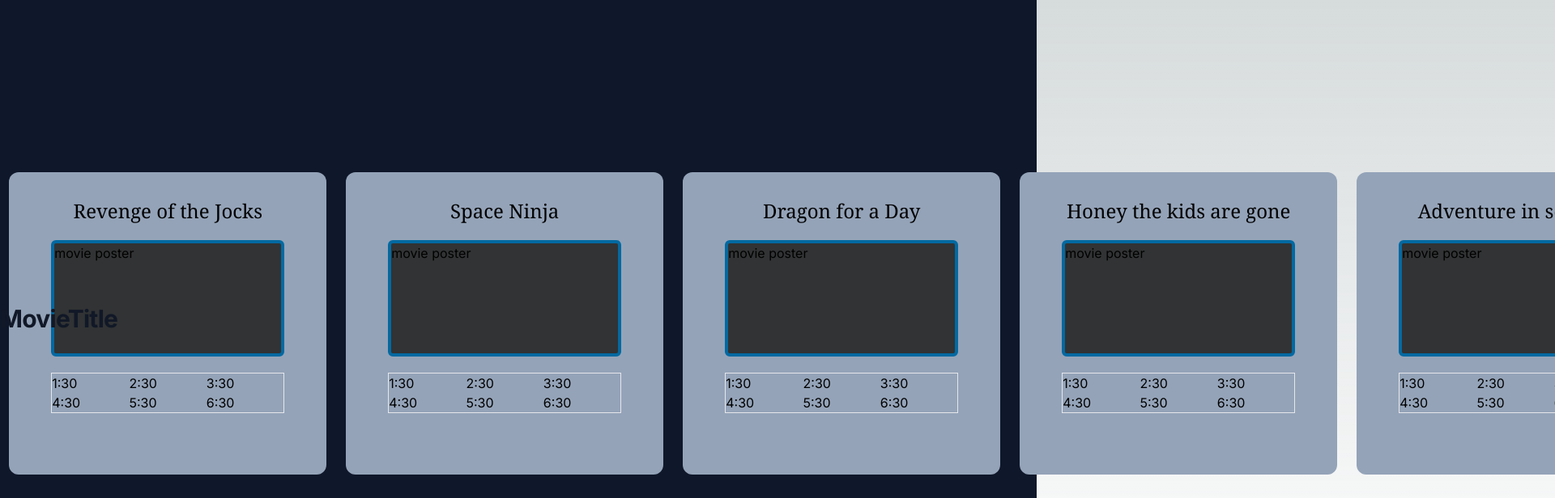
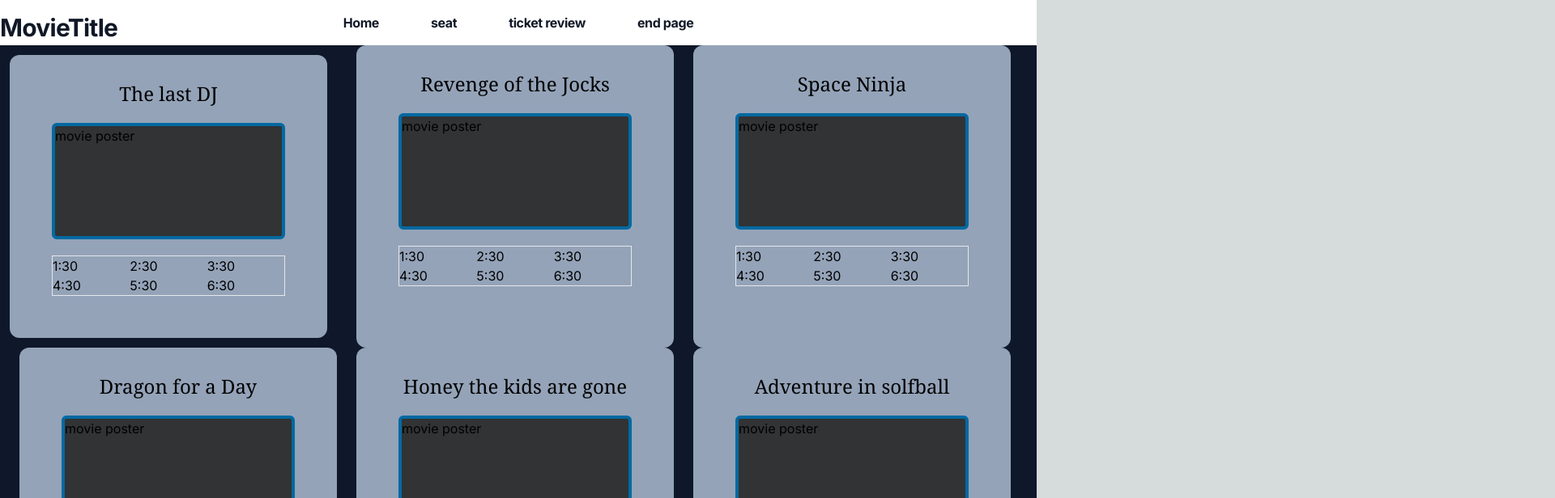
Before and after one commit to RocClark/movie-app, a Next.js app: page /movieHome in a window 1280 px wide. Shown: the top 616 px of the page at 81% size, 1920 px wide, since content can reach past the window. Built offline with nearby package versions, Linux system fonts and the light colour scheme.

Commit message:
movie cards in row header span cross the

```diff
--- a/app/movieHome/page.tsx
+++ b/app/movieHome/page.tsx
@@ -14,9 +14,14 @@ const MovieData = [
 
 export default function moiveHome() {
   return (
-  <div className='flex items-center justify-center min-h-screen bg-slate-900 '>
-    <Header/>
-  <MovieList movies= {MovieData}/>
+  <div className='flex flex-wrap items-center justify-center min-h-screen bg-slate-900 '>
+    <div className='w-full'>
+       <Header/>
+    </div>
+
+    <div className=''>
+      <MovieList movies= {MovieData}/>
+    </div>
 
 <Link
   href="/"
--- a/components/movieComponents/movieList.jsx
+++ b/components/movieComponents/movieList.jsx
@@ -2,7 +2,7 @@ import MoiveItem from './movieItem';
 
 function MoiveList(props) {
     return (
-        <ul className="flex flex-col my-6 space-y-4 md:space-y-0 md:space-x-6 md:flex-row md: columns-3 md:my-0 ">
+        <ul className="flex flex-wrap flex-col my-6 space-y-4 md:space-y-0 md:space-x-6 md:flex-row md: columns-3 md:my-0 ">
         {props.movies.map((movie) => (
           <MoiveItem
             key={movie.id}
```
